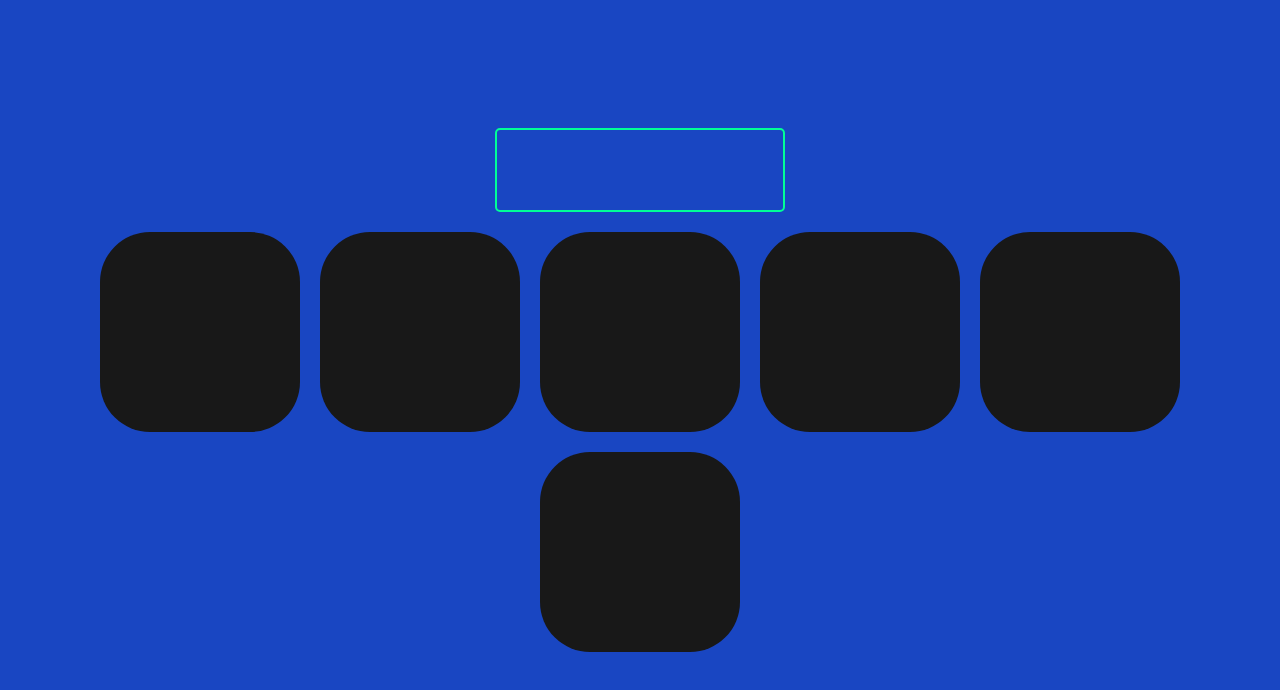
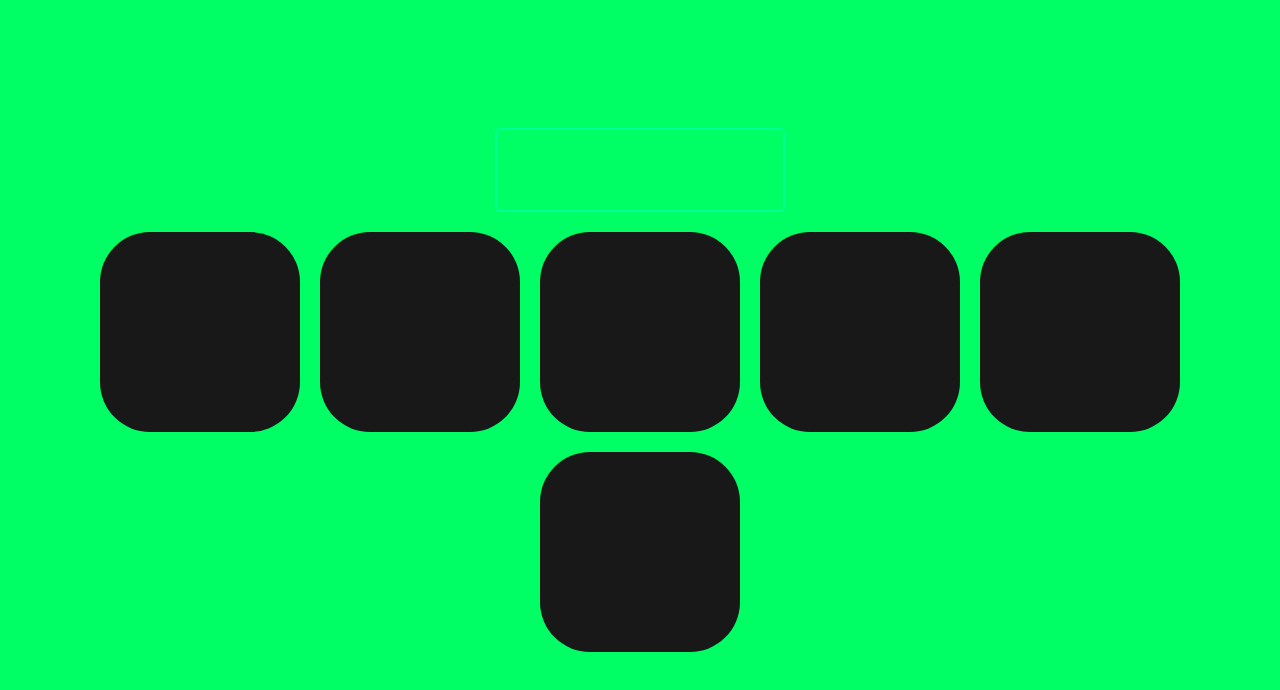
Before and after one commit to muhammadYus/JsHw14, a plain HTML site: page index.html in a window 1280 px wide. Drawn offline with Linux system fonts and the light colour scheme.

Commit message:
Update style.css

```diff
--- a/style.css
+++ b/style.css
@@ -8,7 +8,7 @@ body{
 
     height: 100vh;
 
-    background-color: #1946c2;
+    background-color: rgba(0,255,100);
 }
 .cont{
     color: black                    ;
```
